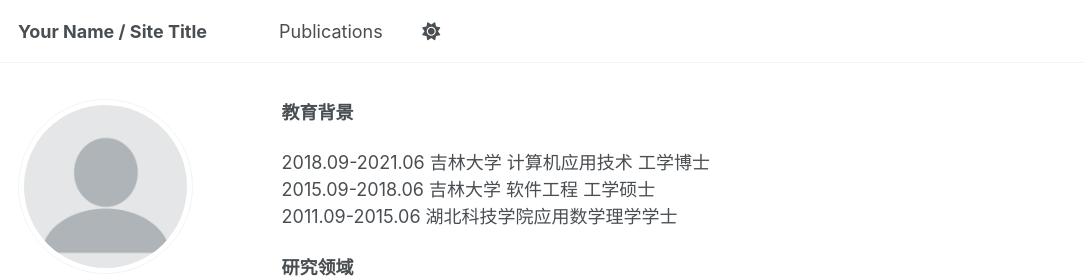
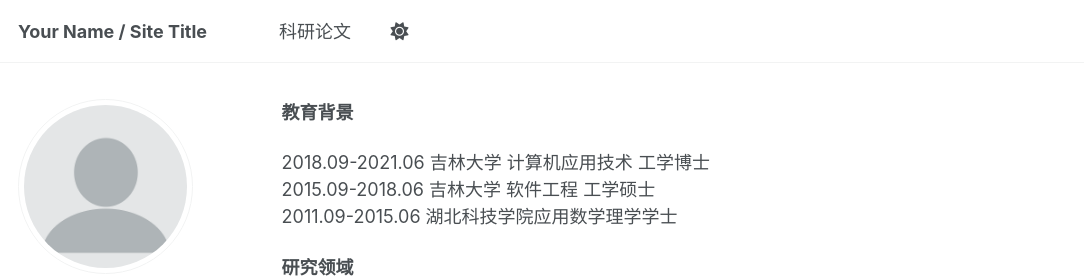
Before and after one commit to abcair/ys, a Jekyll site: the page built from _pages/about.md, in a window 1280 px wide. Shown: the top 278 px of the page, without its empty margins (0-1084 px from the left). Built offline with Jekyll 4.4.1, drawn with Linux system fonts in a browser that asks for light colours; some web fonts are replaced.

Commit message:
Update navigation.yml

```diff
--- a/_data/navigation.yml
+++ b/_data/navigation.yml
@@ -8,7 +8,7 @@
 #      Markdown formatted page while the second is generated using JSON.
 
 main:
-  - title: "Publications"
+  - title: "科研论文"
     url: /publications/
 
   #- title: "Talks"
```
